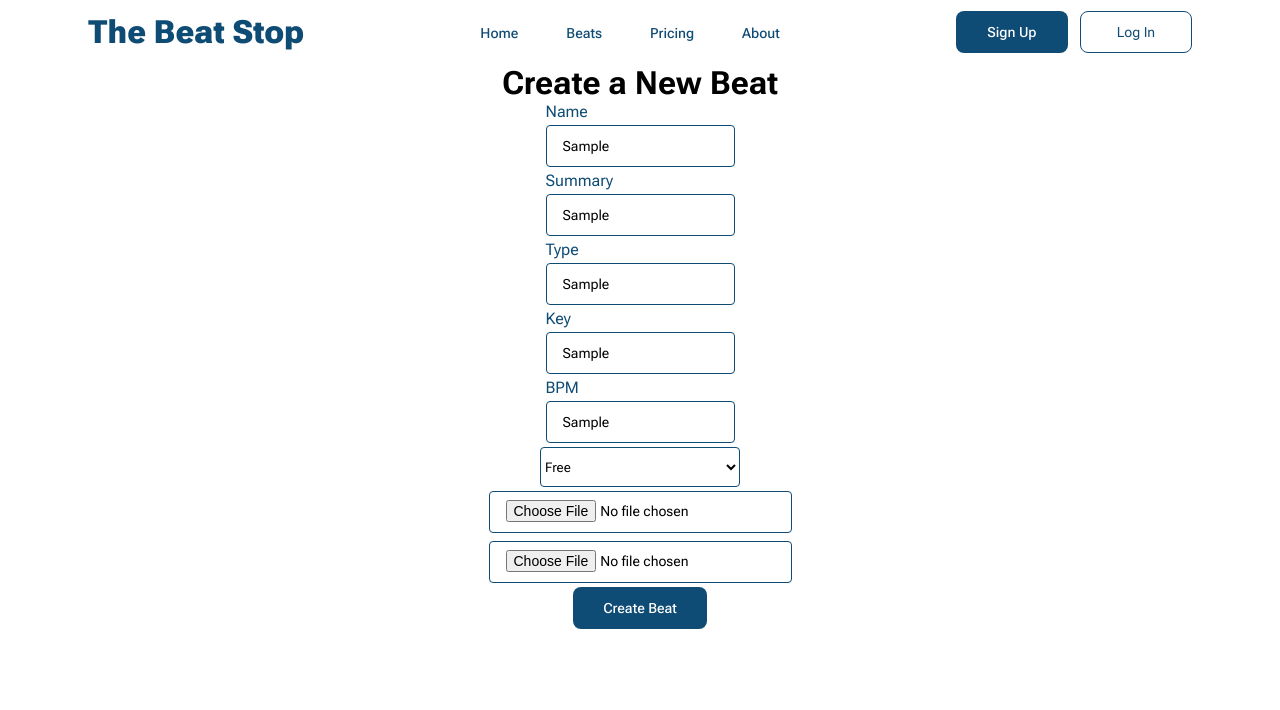
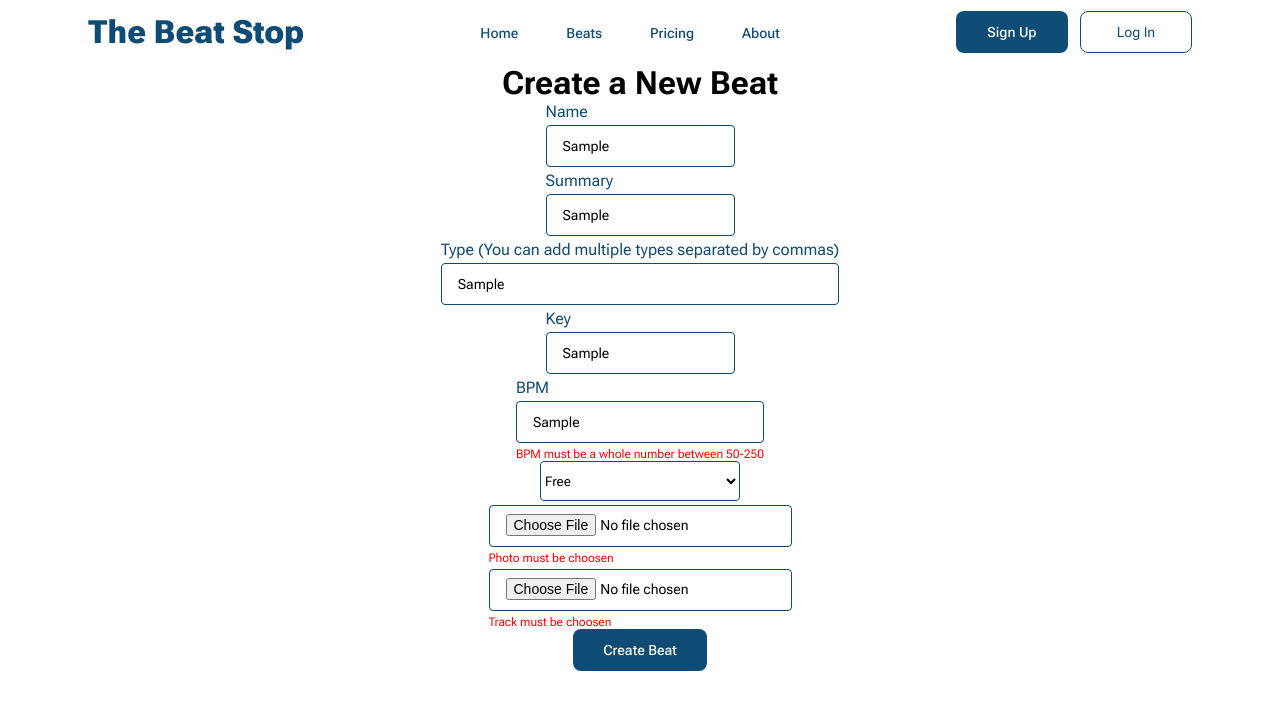
Before and after one commit to lawuysal/the-beat-stop, a React (Vite) app: page /create-beat in a window 1280 px wide. Both pictures are taken after typing "Sample", "Sample", "Sample", "Sample", "Sample" into the empty fields and a click on the button "Create Beat". Shown: the top 710 px of the page. Built offline with nearby package versions, Linux system fonts and the light colour scheme.

Commit message:
Create beat page controlled forms corrected.

```diff
--- a/src/components/AudioPlayer.jsx
+++ b/src/components/AudioPlayer.jsx
@@ -18,7 +18,11 @@ const AudioPlayer = React.forwardRef(function a({ track }, ref) {
   return (
     <div className="player" style={playerStyle}>
       <ReactAudioPlayer
-        src={track && track.src ? track.src : ""}
+        src={
+          track && track.src
+            ? track.src
+            : "https://www.soundhelix.com/examples/mp3/SoundHelix-Song-1.mp3"
+        }
         onPlay={() => console.log("onPlay")}
         ref={ref}
         header={
@@ -30,7 +34,7 @@ const AudioPlayer = React.forwardRef(function a({ track }, ref) {
                   : `${serverURLs.BEAT_IMAGES}/default/default-large.jpg`
               }
               alt="photo"
-              style={{ width: "65px", height: "65px" }}
+              style={{ width: "65px", height: "65px", objectFit: "scale-down" }}
             />
             <div className="texts">
               <p className="song-name">
--- a/src/components/BeatPreviewCard.css
+++ b/src/components/BeatPreviewCard.css
@@ -44,8 +44,14 @@ img {
 .cover-wrapper {
   display: flex;
   border-radius: 10px;
-  padding: 1rem;
+
   border: 1px solid var(--primary-color);
+}
+
+#cover-image {
+  width: 65px;
+  height: 65px;
+  object-fit: scale-down;
 }
 
 .beat-info {
--- a/src/components/BeatPreviewCard.jsx
+++ b/src/components/BeatPreviewCard.jsx
@@ -11,6 +11,13 @@ const BeatPreviewCard = ({
   onPlayPause,
 }) => {
   const [isPlaying, setIsPlaying] = useState(false);
+
+  // Handle cover photo
+  const photoPath = beat.photo;
+  const coverPath = photoPath
+    .replace("dev-data\\images\\beat-images\\", "")
+    .replace(/\\/g, "/");
+  const cover = `${serverURLs.BEAT_IMAGES}/${coverPath}`;
 
   async function handlePlay() {
     if (currentBeat !== beat._id) {
@@ -37,7 +44,7 @@ const BeatPreviewCard = ({
       const newTrack = {
         artistName: userName,
         songName: beat.name,
-        cover: `${serverURLs.BEAT_IMAGES}/default/default-large.jpg`,
+        cover: cover,
         src: exactPath,
       };
 
@@ -58,10 +65,7 @@ const BeatPreviewCard = ({
         <BsFillPauseFill onClick={() => handlePlay()} className="play-button" />
       )}
       <div className="cover-wrapper">
-        <img
-          src={`${serverURLs.BEAT_IMAGES}/default/default-large.jpg`}
-          alt="kljlk"
-        />
+        <img src={cover} alt="kljlk" id="cover-image" />
       </div>
       <div className="beat-info">
         <h3>{beat.name}</h3>
--- a/src/components/InputBox.jsx
+++ b/src/components/InputBox.jsx
@@ -1,13 +1,23 @@
-import { useState } from "react";
+import { useEffect, useState, useRef } from "react";
 
-export default function InputBox({ children, type, accept, callback }) {
+export default function InputBox({ children, type, accept, callback, error }) {
   const [value, setValue] = useState("");
+  const errorMessage = useRef(error && error.message ? error.message : "");
+  const [isValid, setIsValid] = useState(
+    error && error.isValid ? error.isValid : false
+  );
 
   function handleValue(e) {
     e.preventDefault();
     setValue(e.target.value);
     callback?.(e.target.value);
   }
+
+  useEffect(() => {
+    if (error) {
+      setIsValid(error.isValid);
+    }
+  }, [error]);
 
   const boxStyle = {
     border: "1px solid #0f4c75",
@@ -41,6 +51,11 @@ export default function InputBox({ children, type, accept, callback }) {
           accept={accept}
           onChange={(e) => handleValue(e)}
         />
+        {!isValid && (
+          <p style={{ color: "red", fontSize: "12px" }}>
+            {errorMessage.current}
+          </p>
+        )}
       </>
     </div>
   );
--- a/src/pages/CreateBeatPage.jsx
+++ b/src/pages/CreateBeatPage.jsx
@@ -2,11 +2,12 @@ import("./CreateBeatPage.css");
 import NavBar from "../components/NavBar";
 import InputBox from "../components/InputBox";
 import Button from "../components/Button";
+import validator from "validator";
 
 import { useReducer } from "react";
 
 export default function CreateBeatPage() {
-  const initialState = {
+  const initialDataState = {
     name: "",
     summary: "",
     type: "",
@@ -17,9 +18,39 @@ export default function CreateBeatPage() {
     audio: "",
   };
 
-  const [state, dispatch] = useReducer(reducer, initialState);
+  const initialValidationState = {
+    name: {
+      isValid: true,
+      message: "Name must be between 3 and 20 characters",
+    },
+    summary: {
+      isValid: true,
+      message: "Summary must be between 3 and 50 characters",
+    },
+    type: {
+      isValid: true,
+      message: "Type must be between 3 and 100 characters",
+    },
+    key: { isValid: true, message: "Key must be between 2 and 15 characters" },
+    bpm: {
+      isValid: true,
+      message: "BPM must be a whole number between 50-250",
+    },
+    license: {
+      isValid: true,
+      message: "License must be free, basic, standard, or pro",
+    },
+    image: { isValid: true, message: "Photo must be choosen" },
+    audio: { isValid: true, message: "Track must be choosen" },
+  };
 
-  function reducer(state, action) {
+  const [dataState, dataDispatch] = useReducer(dataReducer, initialDataState);
+  const [validationState, validationDispatch] = useReducer(
+    validationReducer,
+    initialValidationState
+  );
+
+  function dataReducer(state, action) {
     switch (action.type) {
       case "name":
         return { ...state, name: action.value };
@@ -42,37 +73,152 @@ export default function CreateBeatPage() {
     }
   }
 
+  function validationReducer(state, action) {
+    switch (action.type) {
+      case "name":
+        return {
+          ...state,
+          name: {
+            isValid: validator.isLength(action.value, { min: 3, max: 20 }),
+          },
+        };
+      case "summary":
+        return {
+          ...state,
+          summary: {
+            isValid: validator.isLength(action.value, { min: 3, max: 50 }),
+          },
+        };
+      case "type":
+        return {
+          ...state,
+          type: {
+            isValid: validator.isLength(action.value, { min: 3, max: 100 }),
+          },
+        };
+      case "key":
+        return {
+          ...state,
+          key: {
+            isValid: validator.isLength(action.value, { min: 2, max: 15 }),
+          },
+        };
+      case "bpm":
+        return {
+          ...state,
+          bpm: {
+            isValid: validator.isInt(action.value, { min: 50, max: 250 }),
+          },
+        };
+      case "license":
+        return {
+          ...state,
+          license: {
+            isValid: ["free", "basic", "standard", "pro"].includes(
+              action.value
+            ),
+          },
+        };
+      case "image":
+        return {
+          ...state,
+          image: {
+            isValid: action.value !== "",
+          },
+        };
+      case "audio":
+        return {
+          ...state,
+          audio: {
+            isValid: action.value !== "",
+          },
+        };
+      default:
+        return state;
+    }
+  }
+
   function handleName(value) {
-    dispatch({ type: "name", value: value });
+    validationDispatch({ type: "name", value: value });
+
+    if (validationState.name.isValid) {
+      dataDispatch({ type: "name", value: value });
+    }
   }
 
   function handleSummary(value) {
-    dispatch({ type: "summary", value: value });
+    validationDispatch({ type: "summary", value: value });
+
+    if (validationState.summary.isValid) {
+      dataDispatch({ type: "summary", value: value });
+    }
   }
 
   function handleType(value) {
-    dispatch({ type: "type", value: value });
+    validationDispatch({ type: "type", value: value });
+
+    if (validationState.type.isValid) {
+      dataDispatch({ type: "type", value: value });
+    }
   }
 
   function handleKey(value) {
-    dispatch({ type: "key", value: value });
+    validationDispatch({ type: "key", value: value });
+
+    if (validationState.key.isValid) {
+      dataDispatch({ type: "key", value: value });
+    }
   }
 
   function handleBPM(value) {
-    dispatch({ type: "bpm", value: value });
+    validationDispatch({ type: "bpm", value: value });
+    dataDispatch({ type: "bpm", value: value });
   }
 
   function handleLicense(e) {
     e.preventDefault();
-    dispatch({ type: "license", value: e.target.value });
+    validationDispatch({ type: "license", value: e.target.value });
+
+    if (validationState.license.isValid) {
+      dataDispatch({ type: "license", value: e.target.value });
+    }
   }
 
   function handleImage(value) {
-    dispatch({ type: "image", value: value });
+    validationDispatch({ type: "image", value: value });
+
+    if (validationState.image.isValid) {
+      dataDispatch({ type: "image", value: value });
+    }
   }
 
   function handleAudio(value) {
-    dispatch({ type: "audio", value: value });
+    validationDispatch({ type: "audio", value: value });
+
+    if (validationState.audio.isValid) {
+      dataDispatch({ type: "audio", value: value });
+    }
+  }
+
+  function handleSubmit() {
+    validationDispatch({ type: "name", value: dataState.name });
+    validationDispatch({ type: "summary", value: dataState.summary });
+    validationDispatch({ type: "type", value: dataState.type });
+    validationDispatch({ type: "key", value: dataState.key });
+    validationDispatch({ type: "bpm", value: dataState.bpm });
+    validationDispatch({ type: "license", value: dataState.license });
+    validationDispatch({ type: "image", value: dataState.image });
+    validationDispatch({ type: "audio", value: dataState.audio });
+
+    const allFieldsValid = Object.values(validationState).every(
+      (field) => field.isValid
+    );
+
+    if (allFieldsValid) {
+      console.log(dataState);
+    } else {
+      console.log("Some fields are invalid");
+    }
   }
 
   return (
@@ -80,19 +226,31 @@ export default function CreateBeatPage() {
       <NavBar></NavBar>
       <div className="create-new-beat-page">
         <h1>Create a New Beat</h1>
-        <InputBox type="text" callback={(val) => handleName(val)}>
+        <InputBox
+          type="text"
+          callback={(val) => handleName(val)}
+          error={validationState.name}
+        >
           Name
         </InputBox>
-        <InputBox type="text" callback={handleSummary}>
+        <InputBox
+          type="text"
+          callback={handleSummary}
+          error={validationState.summary}
+        >
           Summary
         </InputBox>
-        <InputBox type="text" callback={handleType}>
-          Type
+        <InputBox
+          type="text"
+          callback={handleType}
+          error={validationState.type}
+        >
+          Type (You can add multiple types separated by commas)
         </InputBox>
-        <InputBox type="text" callback={handleKey}>
+        <InputBox type="text" callback={handleKey} error={validationState.key}>
           Key
         </InputBox>
-        <InputBox type="text" callback={handleBPM}>
+        <InputBox type="text" callback={handleBPM} error={validationState.bpm}>
           BPM
         </InputBox>
         <select className="license-dropdown" onChange={handleLicense}>
@@ -106,13 +264,15 @@ export default function CreateBeatPage() {
           type="file"
           accept="image/*"
           callback={handleImage}
+          error={validationState.image}
         ></InputBox>
         <InputBox
           type="file"
           accept="audio/*"
           callback={handleAudio}
+          error={validationState.audio}
         ></InputBox>
-        <Button type="normal-button" submit={() => console.log(state)}>
+        <Button type="normal-button" submit={handleSubmit}>
           Create Beat
         </Button>
       </div>
--- a/src/pages/UserBeatsPage.jsx
+++ b/src/pages/UserBeatsPage.jsx
@@ -46,20 +46,16 @@ const UserBeatsPage = () => {
   }, []);
   return (
     <>
-      <NavBar></NavBar>
-
-      {!isBeatsLoading ? (
+      <NavBar></NavBar>(
       <div className="beats-page">
         <div className="header">
           <h1 className="beats-page-title">Your Beats:</h1>
-            <Button
-              type="normal-button"
-              submit={() => navigate(`/create-beat`)}
-            >
+          <Button type="normal-button" submit={() => navigate(`/create-beat`)}>
             Create New Beat
           </Button>
         </div>
-          {beats.map((beat, index) => (
+        {!isBeatsLoading ? (
+          beats.map((beat, index) => (
             <BeatPreviewCard
               key={index}
               beat={beat}
@@ -68,12 +64,12 @@ const UserBeatsPage = () => {
               setPlayerTrack={setPlayerTrack}
               onPlayPause={handlePlayPause}
             />
-          ))}
-        </div>
+          ))
         ) : (
           <LoadingIndicator></LoadingIndicator>
         )}
-      <AudioPlayer track={playerTrack} ref={playerRef}></AudioPlayer>
+      </div>
+      )<AudioPlayer track={playerTrack} ref={playerRef}></AudioPlayer>
     </>
   );
 };
```
Lines whose indentation alone changed are shown as unchanged.
